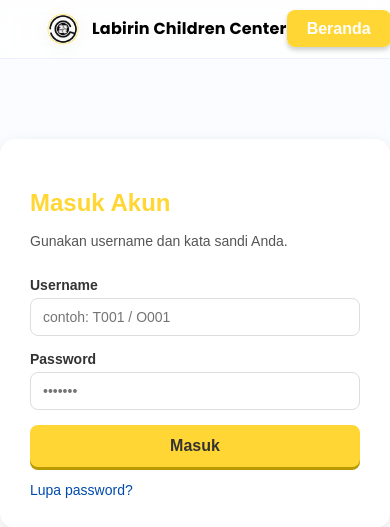
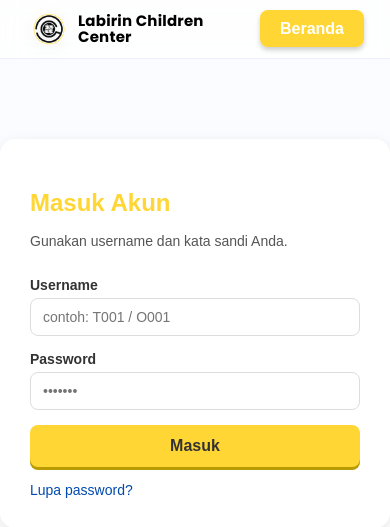
Before and after one commit to Rqq-al22/labirin_fix, a PHP site: page /Projek/frontend/login.html in a window 390 px wide. Shown: the top 527 px of the page. Run offline with PHP 8.4, Linux system fonts and the light colour scheme.

Commit message:
style.css

```diff
--- a/Projek/frontend/css/style.css
+++ b/Projek/frontend/css/style.css
@@ -784,3 +784,42 @@ a{text-decoration:none;color:var(--primary)}
     transform: translateY(-50%);
   }
 }
+
+
+/* === Penyesuaian posisi brand khusus untuk HP kecil === */
+@media (max-width: 440px) {
+  .navbar .brand {
+    margin-left: 10px; /* geser seluruh logo + teks sedikit ke kiri */
+  }
+
+  .navbar .brand img {
+    width: 42px; /* sedikit lebih kecil agar proporsional */
+    height: 42px;
+  }
+
+  .navbar .brand span {
+    font-size: 15px; /* sedikit kecil agar tidak bertabrakan */
+  }
+
+  /* tombol beranda tetap di kanan, beri jarak agar tidak terlalu rapat */
+  .header .btn-beranda {
+    margin-right: 8px;
+  }
+}
+
+
+
+/* === KHUSUS MOBILE: Pisahkan 'Center' ke baris baru (tanpa duplikat) === */
+@media (max-width: 768px) {
+  .navbar .brand span {
+    display: flex;
+    flex-direction: column;
+    line-height: 1.1;
+    white-space: normal !important;
+  }
+
+  /* Hapus penambahan teks otomatis */
+  .navbar .brand span::after {
+    content: none !important;
+  }
+}
```
